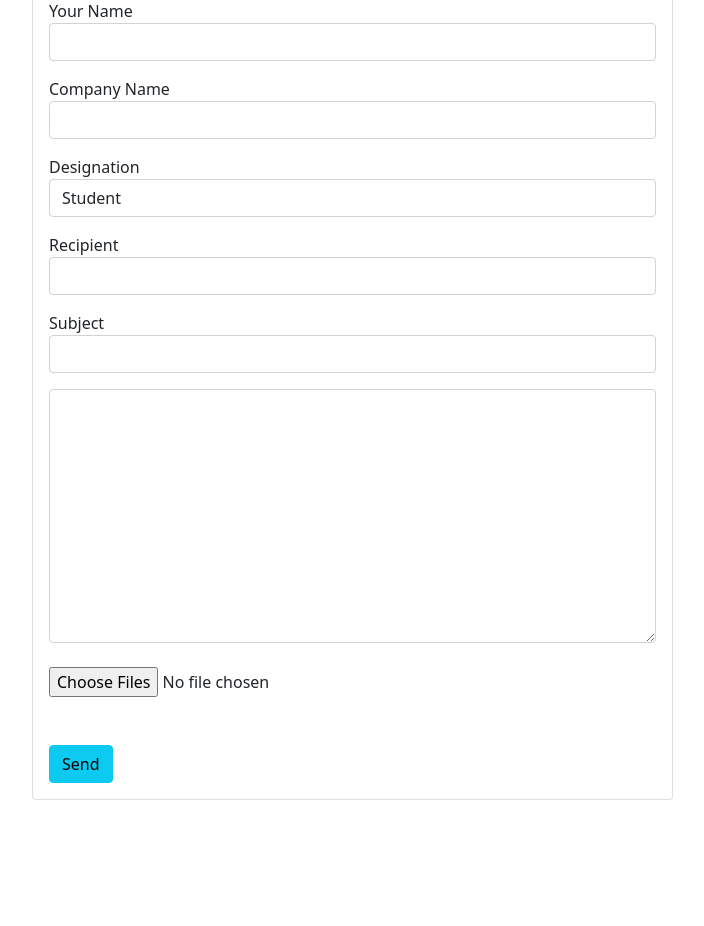
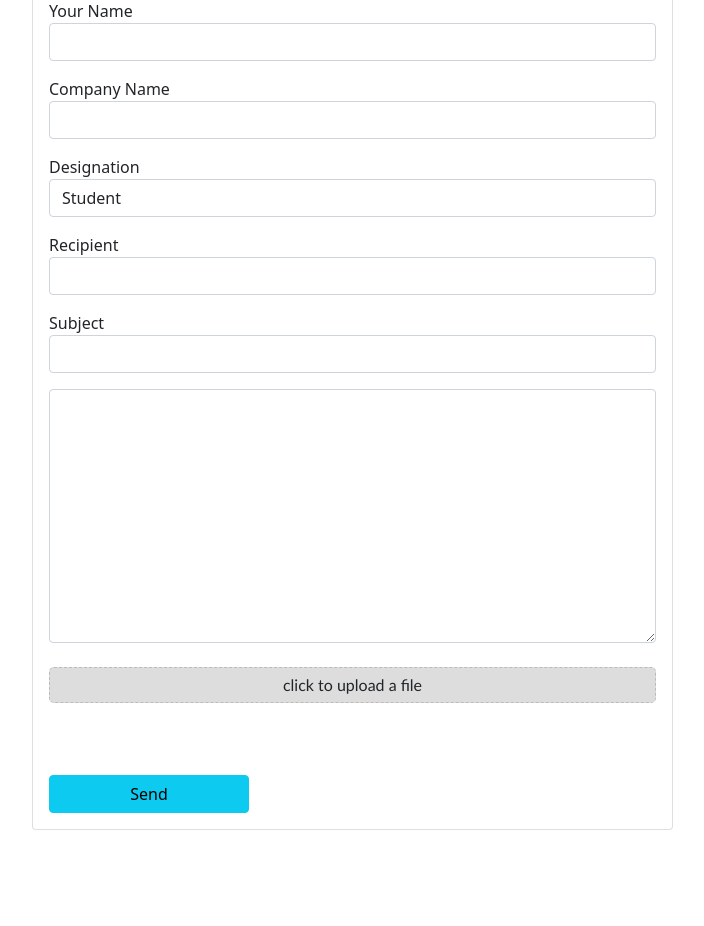
Before and after one commit to Ashraf840/Emailer, a Django app: page /send-email in a window 1280 px wide. Shown: the part 269-1195 px from the top of the page, without its empty margins (50-754 px from the left). Before the commit the page ends 1069 px from the top, so only its background shows below. Run offline with Django 3.2, Linux system fonts and the light colour scheme; some libraries are stand-ins or nearby versions.

Commit message:
Custom File-Upload Button

```diff
--- a/SendEmailApp/forms.py
+++ b/SendEmailApp/forms.py
@@ -4,16 +4,24 @@ from django import forms
 # Custom Email Sending Form
 class EmailForm(forms.Form):
     DESIGNATION_CHOICES = [
-    ('Student', 'Student'),
-    ('Teacher', 'Teacher'),
-    ('Lawyer', 'Lawyer'),
-    ('Business', 'Business'),
-]
+        ('Student', 'Student'),
+        ('Teacher', 'Teacher'),
+        ('Lawyer', 'Lawyer'),
+        ('Business', 'Business'),
+    ]
 
     fullname = forms.CharField(label='Your Name', max_length=50, widget=forms.TextInput())
-    company = forms.CharField(label='Company Name', max_length=50, widget=forms.TextInput())
-    designation = forms.ChoiceField(choices = DESIGNATION_CHOICES)
+    company = forms.CharField(label='Company Name', max_length=50, required=False, widget=forms.TextInput())
+    designation = forms.ChoiceField(required=False, choices = DESIGNATION_CHOICES)
     email = forms.CharField(label='Recipient', max_length=100, widget=forms.TextInput())
     subject = forms.CharField(max_length=255, widget=forms.TextInput())
     message = forms.CharField(max_length=500, widget=forms.Textarea())
     attachment = forms.FileField(label='', required=False, widget=forms.ClearableFileInput(attrs={ 'multiple':True }))
+
+    def __init__(self, *args, **kwargs):
+        super(EmailForm, self).__init__(*args, **kwargs)
+        self.fields['attachment'].widget.attrs['style'] = 'background-color: red;'      # not displaying the main file-upload btn, hide it on-page
+        self.fields['attachment'].widget.attrs['id'] = 'upfile'
+        self.fields['attachment'].widget.attrs['onchange'] = 'sub(this)'
+
+        # NB: With this method, can add PLACEHOLDER to the form fields.
--- a/templates/SendEmailApp/SendEmail.html
+++ b/templates/SendEmailApp/SendEmail.html
@@ -4,6 +4,29 @@
 
 
 {% block title %} {{ title }} {% endblock %}
+
+{% block stylesheet %}
+<style>
+    #yourBtn {
+        position: relative;
+        top: 0px;
+        font-family: calibri;
+        width: auto;
+        padding: 5px;
+        border-radius: 5px;
+        -webkit-border-radius: 5px;
+        -moz-border-radius: 5px;
+        border: 1px dashed #BBB;
+        text-align: center;
+        background-color: #DDD;
+        cursor: pointer;
+    }
+
+    #send_btn {
+        width: 200px;
+    }
+</style>
+{% endblock %}
 
 {% block content %}
 
@@ -55,15 +78,23 @@
                                 {{ form.subject | linebreaks }}
                                 {{ form.message }}
                                 <br/>
-                                {{ form.attachment }}
-
+                                <!-- Mocked file-upload button -->
+                                <div id="yourBtn" onclick="getFile()">click to upload a file</div>
+                                <div style="height: 0px;width: 0px; overflow:hidden;">
+                                    <!-- Real file upload button -->
+                                    {{ form.attachment }}
+                                    <!-- <input id="upfile" type="file" value="upload" onchange="sub(this)" /> -->
+                                </div>
                                 <br/><br/><br/>
 
-                                <button type="submit" class="btn btn-info">Send</button>
+                                <button type="submit" class="btn btn-info" id="send_btn">Send</button>
                             </form>
                         </div>
                     </div>
-                  </div>
+                </div>
+
+                <br/><br/><br/>
+
             </div>
             <div class="col-md-5"></div>
         </div>
@@ -73,3 +104,28 @@
     </div>
 
 {% endblock %}
+
+
+
+{% block javascript %}
+<script>
+    function getFile() {
+        document.getElementById("upfile").click();
+    }
+
+    function sub(obj) {
+        var file = obj.value;
+        var fileName = file.split("\\");
+        document.getElementById("yourBtn").innerHTML = fileName[fileName.length - 1];
+        ChangeColor();
+        document.myForm.submit();
+        event.preventDefault();
+    }
+
+    function ChangeColor()
+    {
+        document.getElementById('yourBtn').style.backgroundColor='rgb(167, 167, 167)';
+        setTimeout("sub(obj)",2000);
+    }
+</script>
+{% endblock %}
```
